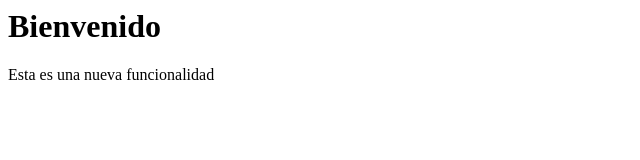
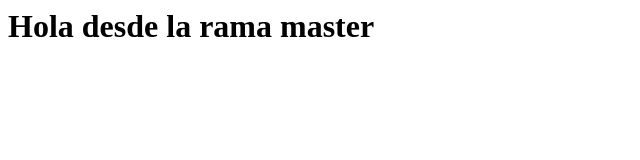
Before and after one commit to Mafebujaico/Mafer, a plain HTML site: page index.html in a window 1280 px wide. Shown: the whole page, without its empty margins (0-640 px from the left). Drawn offline with Linux system fonts and the light colour scheme.

Commit message:
Modificado el título en la rama master

```diff
--- a/index.html
+++ b/index.html
@@ -1,2 +1 @@
-<html><body><h1>Bienvenido</h1></body></html>
-<p>Esta es una nueva funcionalidad</p>
+<html><body><h1>Hola desde la rama master</h1></body></html>
```
